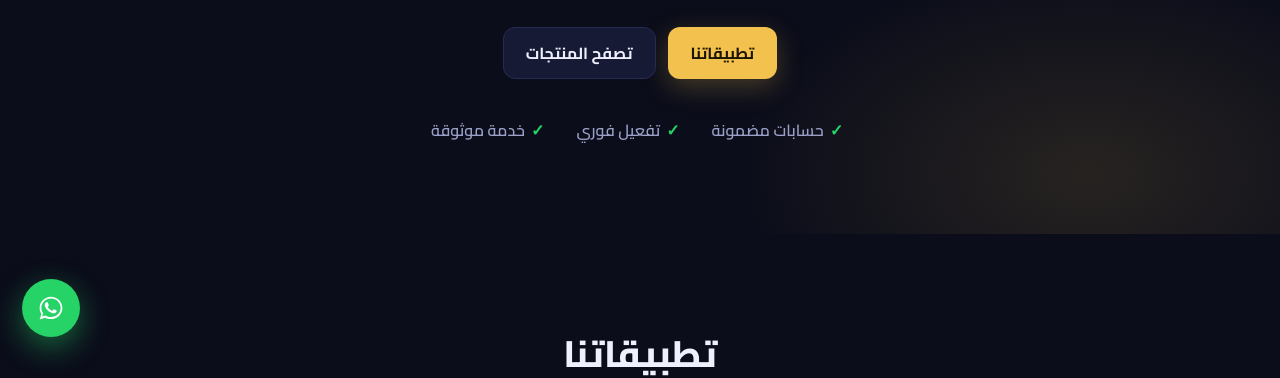
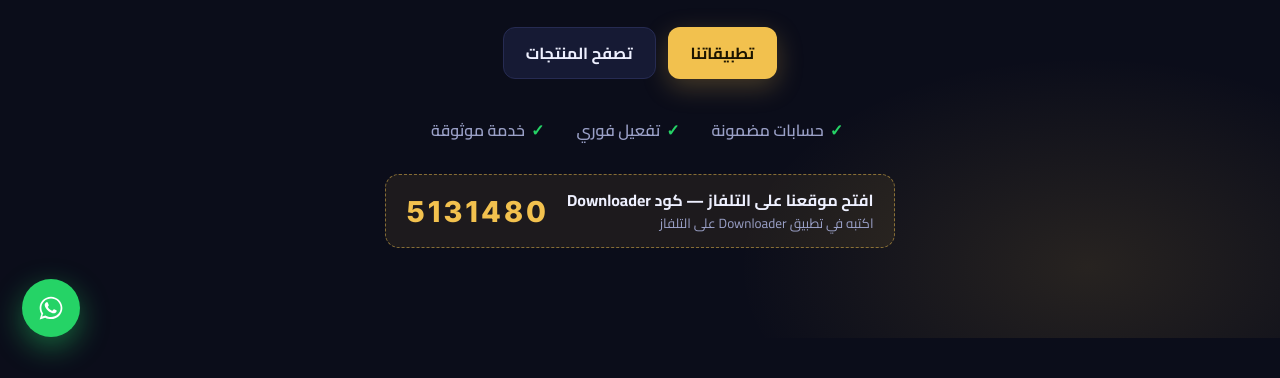
Before and after one commit to r1tec-store/r1tec, a plain HTML site: page index.html in a window 1280 px wide. Shown: the part 441-819 px from the top of the page. Drawn offline with Linux system fonts and the light colour scheme.

Commit message:
Show site Downloader code 5131480
Co-Authored-By: Claude Opus 5.5 <noreply@anthropic.com>

```diff
--- a/app.js
+++ b/app.js
@@ -12,6 +12,7 @@
       hero_lead: "حمّل تطبيقاتنا مجاناً واطلب اشتراكاتك المفضلة مباشرة عبر واتساب — حسابات مضمونة وتفعيل فوري.",
       hero_cta_apps: "تطبيقاتنا", hero_cta_products: "تصفح المنتجات",
       trust_1: "حسابات مضمونة", trust_2: "تفعيل فوري", trust_3: "خدمة موثوقة",
+      site_code: "افتح موقعنا على التلفاز — كود Downloader",
       apps_title: "تطبيقاتنا", apps_sub: "تطبيقات من تطوير R1tec لأجهزة Android TV والهواتف وويندوز",
       products_title: "المنتجات", products_sub: "اختر المنتج واضغط للطلب — سنرد عليك على واتساب",
       all: "الكل", order: "اطلب عبر واتساب",
@@ -34,6 +35,7 @@
       hero_lead: "Download our apps for free and order your favorite subscriptions straight on WhatsApp — verified accounts, instant activation.",
       hero_cta_apps: "Our apps", hero_cta_products: "Browse products",
       trust_1: "Verified accounts", trust_2: "Instant activation", trust_3: "Trusted service",
+      site_code: "Open our site on your TV — Downloader code",
       apps_title: "Our apps", apps_sub: "Built by R1tec for Android TV, phones and Windows",
       products_title: "Products", products_sub: "Pick a product and tap to order — we reply on WhatsApp",
       all: "All", order: "Order on WhatsApp",
@@ -181,6 +183,7 @@
     cat = b.dataset.cat; renderFilters(); renderProducts();
   });
   document.querySelectorAll(".js-ig").forEach(el => el.href = C.instagram);
+  document.querySelectorAll(".js-site-code").forEach(el => el.textContent = C.siteCode);
   $("#year").textContent = new Date().getFullYear();
   apply();
 })();
--- a/config.js
+++ b/config.js
@@ -3,5 +3,6 @@ window.R1TEC = {
   // WhatsApp number in international format, digits only (no +, no spaces). Example Morocco: 2126XXXXXXXX
   whatsapp: "212636802267",
   instagram: "https://www.instagram.com/r1tec.store/",
-  tvAppsCode: "5238562"
+  tvAppsCode: "5238562",
+  siteCode: "5131480" // Downloader code that opens this website on TV
 };
--- a/index.html
+++ b/index.html
@@ -43,6 +43,7 @@
         <li data-i18n="trust_2"></li>
         <li data-i18n="trust_3"></li>
       </ul>
+      <div class="site-code"><span><span data-i18n="site_code"></span><small data-i18n="dl_hint"></small></span><b class="js-site-code"></b></div>
     </div>
   </section>
 
@@ -82,6 +83,7 @@
 <footer class="foot">
   <div class="wrap foot-in">
     <span>© <span id="year"></span> R1tec — <span data-i18n="footer"></span></span>
+    <span><span data-i18n="site_code"></span>: <b class="js-site-code gold"></b></span>
     <span class="muted" data-i18n="disclaimer"></span>
   </div>
 </footer>
--- a/style.css
+++ b/style.css
@@ -126,3 +126,10 @@ a:focus,button:focus{outline:none}
   .hero{padding:60px 0 50px}
   .grid{grid-template-columns:repeat(4,1fr)}
 }
+
+/* Site Downloader code */
+.site-code{display:inline-flex;align-items:center;gap:18px;margin-top:30px;padding:12px 20px;border-radius:14px;background:rgba(242,193,78,.08);border:1px dashed rgba(242,193,78,.5);text-align:start}
+.site-code span{display:flex;flex-direction:column;font-weight:700}
+.site-code small{color:var(--muted);font-weight:400}
+.site-code b{font:800 1.8rem "Inter",monospace;letter-spacing:3px;color:var(--gold)}
+.gold{color:var(--gold)}
```
